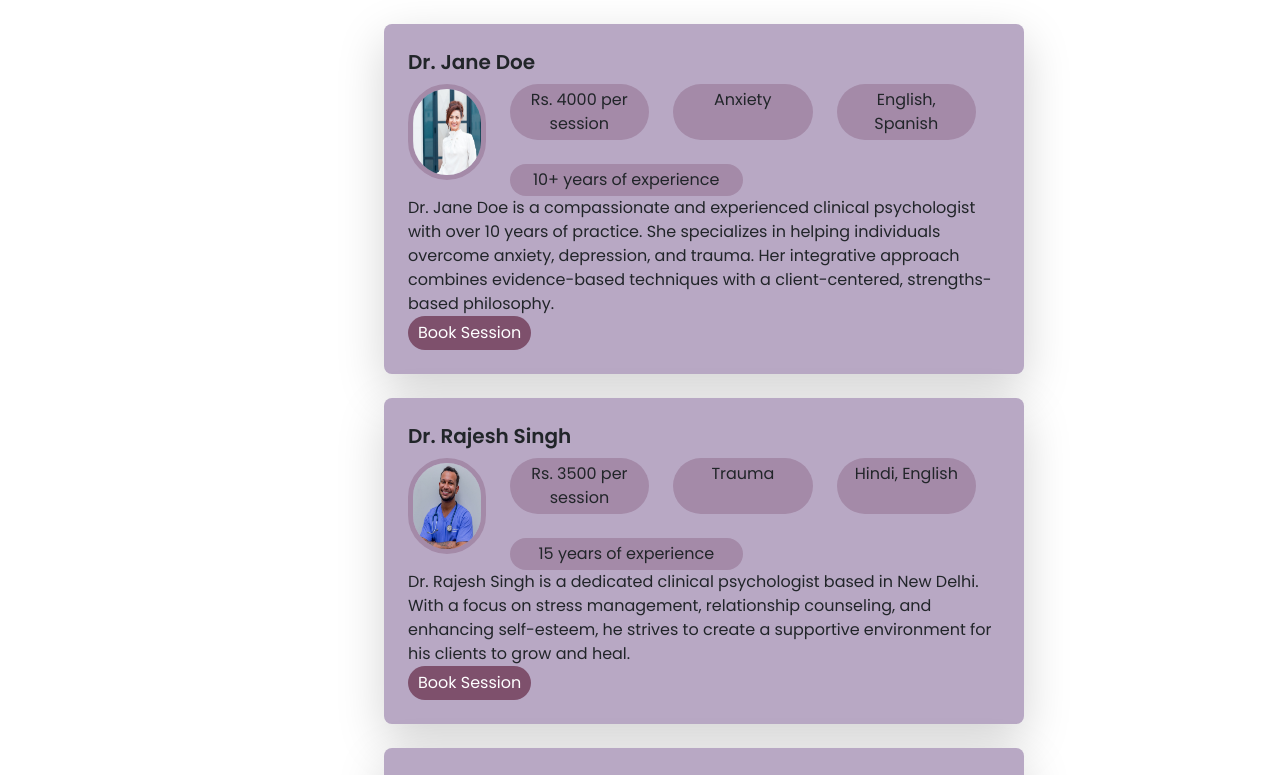
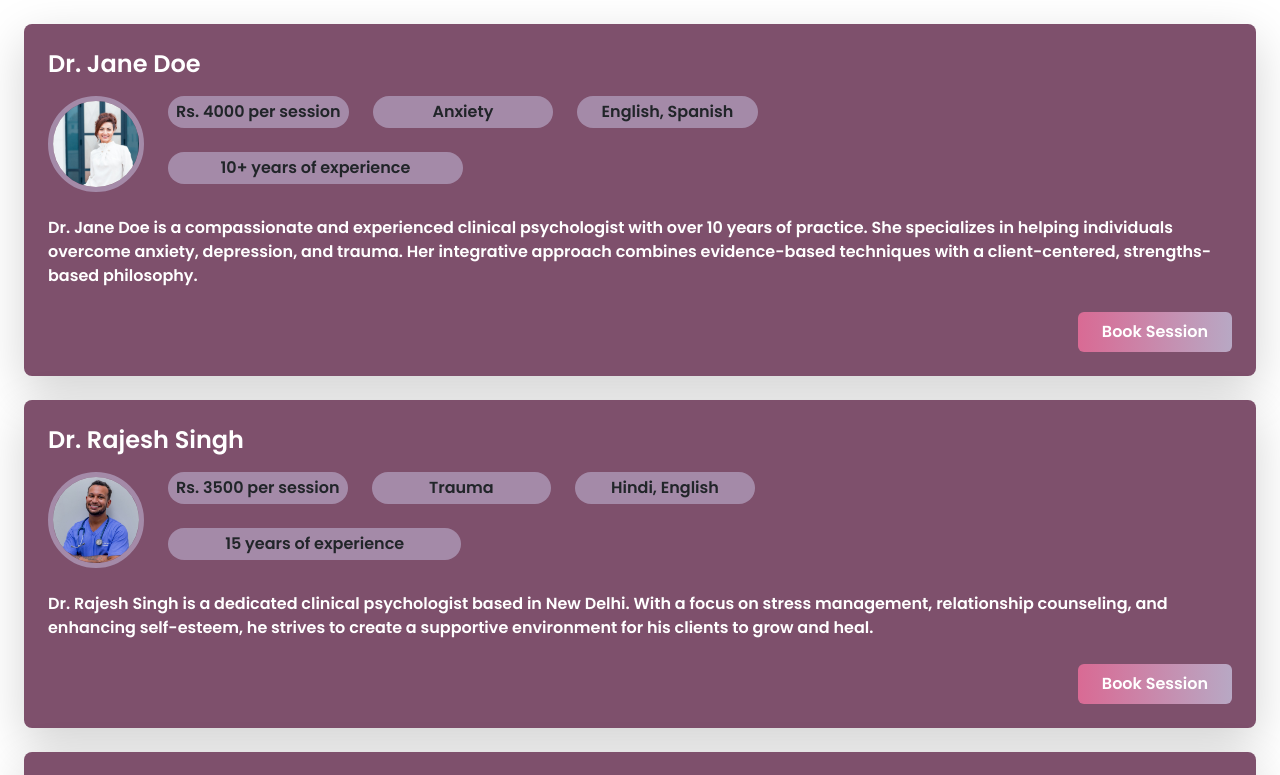
Before and after one commit to HuzefaDohadwala/MERN_Serenity, a React (Create React App) app in the folder my-app/: page /member/Therapists in a window 1280 px wide. Shown: the top 775 px of the page. Built offline with nearby package versions, Linux system fonts and the light colour scheme; the HTML template or start-up script is replaced by a standard one.

Commit message:
side bar and theri

```diff
--- a/my-app/src/components/member/MemLanding1.jsx
+++ b/my-app/src/components/member/MemLanding1.jsx
@@ -178,36 +178,37 @@ const MemLanding1 = () => {
   return (
     <div>
       <div className="flex h-screen ">
-        <div className="w-3/12 flex ">
+        <div className="w-3/12 flex bg-[#E6E6FA]">
           <div className=" w-3/12 ">
-            <button
-              className="relative bg-gradient-to-r from-[#d96a94] to-[#b8a8c4] rounded-full p-5 mt-20 ml-2 w-16 h-16 mb-4"
+          <button
+              className="relative bg-gradient-to-r from-[#d96a94] to-[#b8a8c4] rounded-full p-5 mt-20 ml-2 w-16 h-16 mb-4 shadow-lg hover:shadow-2xl hover:scale-110 active:bg-opacity-80 active:scale-100"
               onClick={handleFindListener}
             >
               <img src={listen} alt="logo" className="about2_icon about2_oppIcon" />
             </button>
+
             <button
-              className="relative bg-gradient-to-r from-[#d96a94] to-[#b8a8c4] rounded-full p-5 ml-2 w-16 h-16 mb-4"
+              className="relative bg-gradient-to-r from-[#d96a94] to-[#b8a8c4] rounded-full p-5 ml-2 w-16 h-16 mb-4 shadow-2xl hover:shadow-2xl hover:scale-110 active:bg-opacity-80 active:scale-100"
               onClick={handleTherapistClick}
             >
               <img src={cosultauion} alt="therapist" className="about2_icon about2_oppIcon" />
             </button>
             <button
-              className="relative bg-gradient-to-r from-[#d96a94] to-[#b8a8c4] rounded-full p-5 ml-2 w-16 h-16 mb-4"
+              className="relative bg-gradient-to-r from-[#d96a94] to-[#b8a8c4] rounded-full p-5 ml-2 w-16 h-16 mb-4 shadow-lg hover:shadow-2xl hover:scale-110 active:bg-opacity-80 active:scale-100"
               onClick={handleExploreClick}
             >
               <img src={loupe} alt="explore" className="about2_icon about2_oppIcon" />
             </button>
             <button
-              className="relative bg-gradient-to-r from-[#d96a94] to-[#b8a8c4] rounded-full p-5 ml-2 w-16 h-16 mb-4"
+              className="relative bg-gradient-to-r from-[#d96a94] to-[#b8a8c4] rounded-full p-5 ml-2 w-16 h-16 mb-4 shadow-lg hover:shadow-2xl hover:scale-110 active:bg-opacity-80 active:scale-100"
               onClick={handleMemesClick}
             >
               <img src={happy} alt="meme" className="about2_icon about2_oppIcon" />
             </button>
-            <button className="relative bg-gradient-to-r from-[#d96a94] to-[#b8a8c4] rounded-full p-5 ml-2 w-16 h-16 mb-4">
+            <button className="relative bg-gradient-to-r from-[#d96a94] to-[#b8a8c4] rounded-full p-5 ml-2 w-16 h-16 mb-4 shadow-lg hover:shadow-2xl hover:scale-110 active:bg-opacity-80 active:scale-100">
               <img src={profile} alt="profile" className="about2_icon about2_oppIcon" />
             </button>
-            <button className="relative bg-gradient-to-r from-[#d96a94] to-[#b8a8c4] rounded-full p-5 ml-2 w-16 h-16 mb-4">
+            <button className="relative bg-gradient-to-r from-[#d96a94] to-[#b8a8c4] rounded-full p-5 ml-2 w-16 h-16 mb-4 shadow-lg hover:shadow-2xl hover:scale-110 active:bg-opacity-80 active:scale-100">
               <img src={exit} alt="meme" className="about2_icon about2_oppIcon" />
             </button>
           </div>
--- a/my-app/src/components/member/pages/MemExplore.jsx
+++ b/my-app/src/components/member/pages/MemExplore.jsx
@@ -12,8 +12,8 @@ const MemExplore = () => {
         </div>
         <div className="ml-4 flex-grow">
           <h2 className="text-2xl font-semibold text-white">{event.name}</h2>
-          <p className="text-gray-400 text-left text-white">{event.date}</p>
-          <p className="text-gray-400 text-left text-white">{event.location}</p>
+          <p className=" text-left text-white">{event.date}</p>
+          <p className=" text-left text-white">{event.location}</p>
           <div className="mt-4 text-right">
             <button className="bg-gradient-to-r from-[#d96a94] to-[#b8a8c4] text-white font-semibold py-2 px-4 rounded focus:outline-none focus:ring focus:border-blue-300 hover:bg-gradient-to-r hover:from-[#b8a8c4] hover:to-[#d96a94] transform hover:scale-105">
               Register
--- a/my-app/src/components/member/pages/MemTherapists.jsx
+++ b/my-app/src/components/member/pages/MemTherapists.jsx
@@ -4,14 +4,14 @@ import "./MemTherapists.css";
 
 const MemTherapists = () => {
   return (
-    <div>
+    <div style={{ height: "100%", overflowY: "auto" }}>
       {therapistsList.map((therapist) => (
         <div
-          className="TC_container w-1/2 bg-gray-200 rounded-lg shadow-lg p-4 mx-96 my-4"
+          className="bg-[#7e506c] p-4 rounded-lg shadow-lg m-4 max-w-screen flex"
           key={therapist.id}
         >
           <div className="TherapistCard">
-            <h1 className="text-xl font-bold mb-2">{therapist.name}</h1>
+            <h1 className="text-2xl font-bold mb-2 text-white pb-2">{therapist.name}</h1>
             <div className="card_Top flex">
               <div className="card_topLeft">
                 <img
@@ -22,25 +22,27 @@ const MemTherapists = () => {
               </div>
               <div className="card_topRight mx-4">
                 <div className="grid grid-cols-3 gap-4">
-                  <div className="charges_tm px-2 py-1">
+                  <div className="charges_tm px-2 py-1 font-semibold">
                     <p>{therapist.charges}</p>
                   </div>
-                  <div className="specs_tm px-2 py-1">
+                  <div className="specs_tm px-2 py-1 font-semibold">
                     <p>{therapist.specialization}</p>
                   </div>
-                  <div className="langs_tm px-2 py-1">
+                  <div className="langs_tm px-2 py-1 font-semibold">
                     <p>{therapist.languages.join(", ")}</p>
                   </div>
                 </div>
-                <div className="exp_tm w-1/2 mt-4 px-2 py-1">
+                <div className="exp_tm w-1/2 mt-4 px-2 py-1 font-semibold">
                   <p>{therapist.experience}</p>
                 </div>
               </div>
             </div>
-            <div className="desc_tm">
+            <div className="desc_tm text-white pt-4 font-semibold">
               <p>{therapist.description}</p>
             </div>
-            <button className="TC_btn">Book Session</button>
+            <div className="mt-4 text-right" >
+            <button className=" bg-gradient-to-r from-[#d96a94] to-[#b8a8c4] text-white font-semibold py-2 px-4 rounded focus:outline-none focus:ring focus:border-blue-300 hover:bg-gradient-to-r hover:from-[#b8a8c4] hover:to-[#d96a94] transform hover:scale-105">Book Session</button>
+            </div>
           </div>
         </div>
       ))}
```
